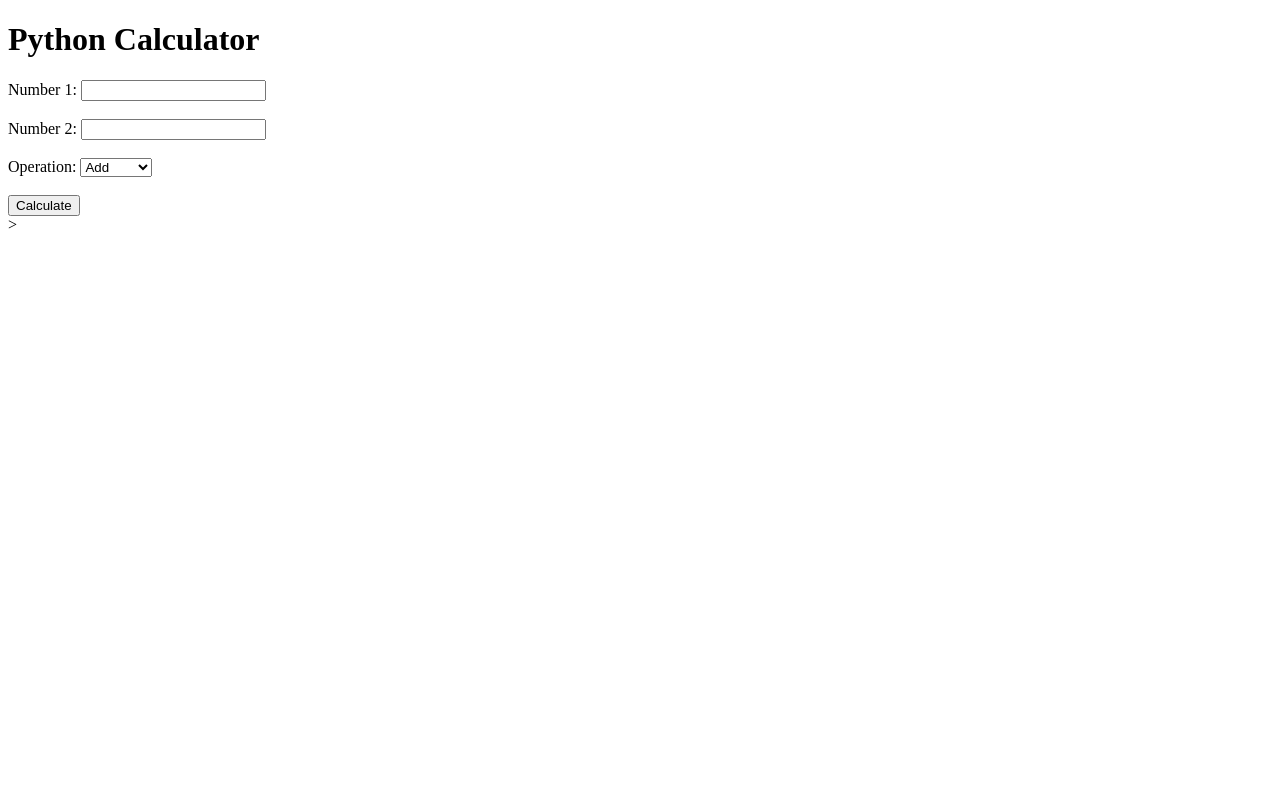
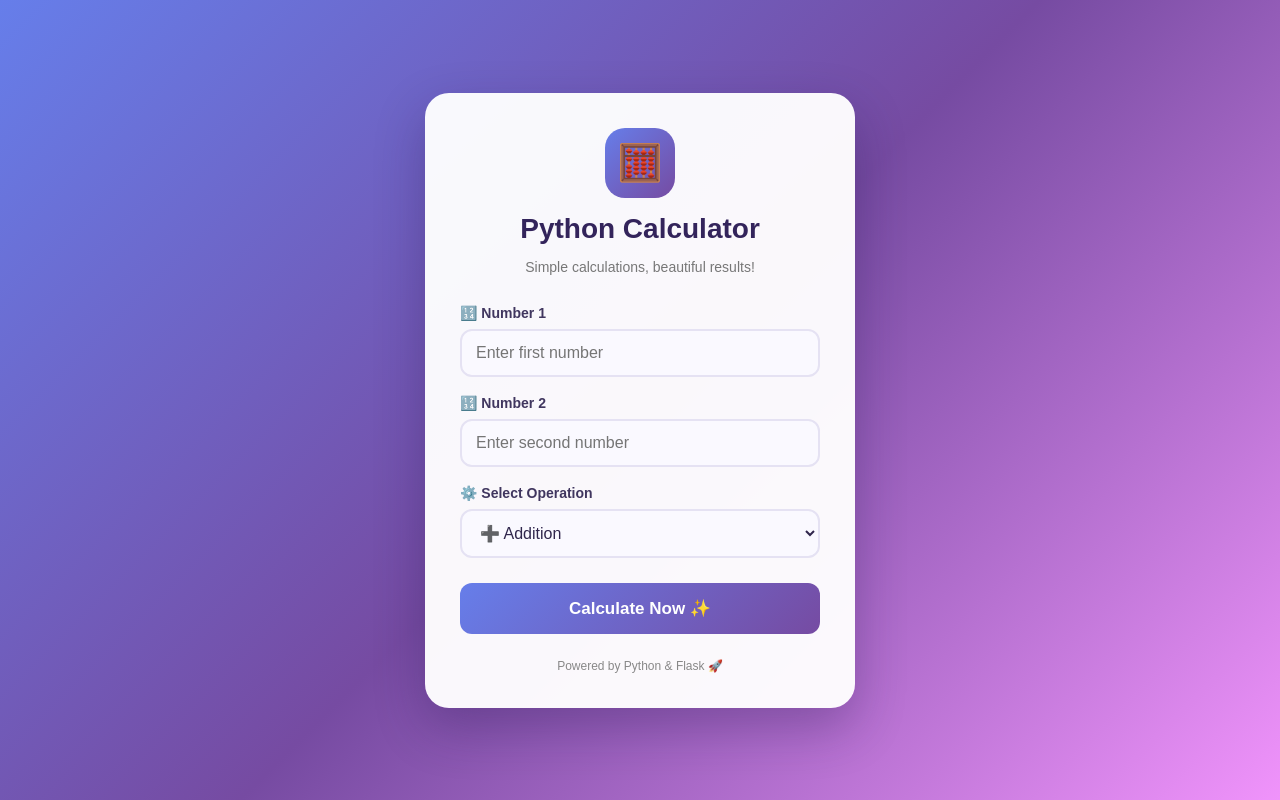
Before and after one commit to Sumesh9747/Pythion-calclulator-demo, a Flask app: page / in a window 1280 px wide. Run offline with Flask 3, Linux system fonts and the light colour scheme.

Commit message:
template design new

```diff
--- a/templates/index.html
+++ b/templates/index.html
@@ -1,44 +1,202 @@
+
 <!DOCTYPE html>
-<html>
+<html lang="en">
 <head>
+    <meta charset="UTF-8">
+    <meta name="viewport" content="width=device-width, initial-scale=1.0">
     <title>Python Calculator</title>
+
+    <style>
+        * {
+            box-sizing: border-box;
+        }
+
+        body {
+            margin: 0;
+            min-height: 100vh;
+            display: flex;
+            justify-content: center;
+            align-items: center;
+            font-family: Arial, sans-serif;
+            background: linear-gradient(135deg, #667eea, #764ba2, #f093fb);
+            padding: 20px;
+        }
+
+        .calculator {
+            width: 100%;
+            max-width: 430px;
+            padding: 35px;
+            background: rgba(255, 255, 255, 0.96);
+            border-radius: 24px;
+            box-shadow: 0 20px 50px rgba(35, 20, 80, 0.3);
+        }
+
+        .icon {
+            width: 70px;
+            height: 70px;
+            margin: 0 auto 15px;
+            display: flex;
+            justify-content: center;
+            align-items: center;
+            font-size: 36px;
+            color: white;
+            background: linear-gradient(135deg, #667eea, #764ba2);
+            border-radius: 20px;
+        }
+
+        h1 {
+            text-align: center;
+            color: #33245b;
+            margin: 0 0 8px;
+            font-size: 28px;
+        }
+
+        .subtitle {
+            text-align: center;
+            color: #777;
+            margin-bottom: 30px;
+            font-size: 14px;
+        }
+
+        label {
+            display: block;
+            margin: 18px 0 8px;
+            color: #40365f;
+            font-weight: bold;
+            font-size: 14px;
+        }
+
+        input, select {
+            width: 100%;
+            padding: 13px 14px;
+            border: 2px solid #e5e2f3;
+            border-radius: 12px;
+            font-size: 16px;
+            background: #faf9ff;
+            color: #30264c;
+            outline: none;
+            transition: 0.2s;
+        }
+
+        input:focus, select:focus {
+            border-color: #8064e8;
+            box-shadow: 0 0 0 3px rgba(128, 100, 232, 0.15);
+        }
+
+        button {
+            width: 100%;
+            margin-top: 25px;
+            padding: 15px;
+            border: none;
+            border-radius: 12px;
+            background: linear-gradient(135deg, #667eea, #764ba2);
+            color: white;
+            font-size: 17px;
+            font-weight: bold;
+            cursor: pointer;
+            transition: transform 0.2s, box-shadow 0.2s;
+        }
+
+        button:hover {
+            transform: translateY(-2px);
+            box-shadow: 0 8px 20px rgba(102, 126, 234, 0.4);
+        }
+
+        .result {
+            margin-top: 25px;
+            padding: 20px;
+            text-align: center;
+            background: linear-gradient(135deg, #d4fc79, #96e6a1);
+            border-radius: 15px;
+            color: #14532d;
+            overflow-wrap: anywhere;
+        }
+
+        .result p {
+            margin: 0 0 8px;
+            font-size: 14px;
+            font-weight: bold;
+        }
+
+        .result h2 {
+            margin: 0;
+            font-size: 28px;
+        }
+
+        .footer {
+            text-align: center;
+            margin-top: 25px;
+            color: #888;
+            font-size: 12px;
+        }
+
+        @media (max-width: 480px) {
+            .calculator {
+                padding: 25px 20px;
+            }
+
+            h1 {
+                font-size: 24px;
+            }
+        }
+    </style>
 </head>
 
 <body>
 
-<h1>Python Calculator</h1>
+    <div class="calculator">
 
-<form method="POST">
+        <div class="icon">🧮</div>
 
-    <label>Number 1:</label>
-    <input type="number" step="any" name="num1" required>
+        <h1>Python Calculator</h1>
+        <p class="subtitle">Simple calculations, beautiful results!</p>
 
-    <br><br>
+        <form method="POST">
 
-    <label>Number 2:</label>
-    <input type="number" step="any" name="num2" required>
+            <label for="num1">🔢 Number 1</label>
+            <input
+                type="number"
+                step="any"
+                id="num1"
+                name="num1"
+                placeholder="Enter first number"
+                required
+            >
 
-    <br><br>
+            <label for="num2">🔢 Number 2</label>
+            <input
+                type="number"
+                step="any"
+                id="num2"
+                name="num2"
+                placeholder="Enter second number"
+                required
+            >
 
-    <label>Operation:</label>
+            <label for="operation">⚙️ Select Operation</label>
+            <select name="operation" id="operation">
+                <option value="add">➕ Addition</option>
+                <option value="subtract">➖ Subtraction</option>
+                <option value="multiply">✖️ Multiplication</option>
+                <option value="divide">➗ Division</option>
+            </select>
 
-    <select name="operation">
-        <option value="add">Add</option>
-        <option value="subtract">Subtract</option>
-        <option value="multiply">Multiply</option>
-        <option value="divide">Divide</option>
-    </select>
+            <button type="submit">Calculate Now ✨</button>
 
-    <br><br>
+        </form>
 
-    <button type="submit">Calculate</button>
+        {% if result is not none %}
+            <div class="result">
+                <p>YOUR RESULT</p>
+                <h2>{{ result }}</h2>
+            </div>
+        {% endif %}
 
-</form>
+        <div class="footer">
+            Powered by Python & Flask 🚀
+        </div>
 
-{% if result is not none %}
-    <h2>Result: {{ result }}</h2>
-{% endif %}
+    </div>
 
 </body>
 </html>
->
```
